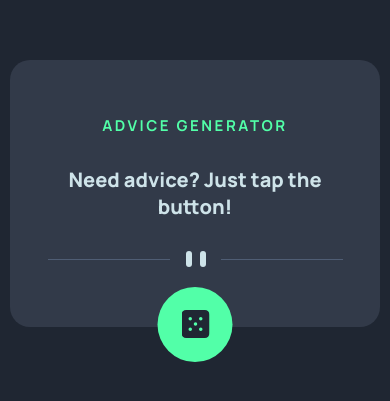
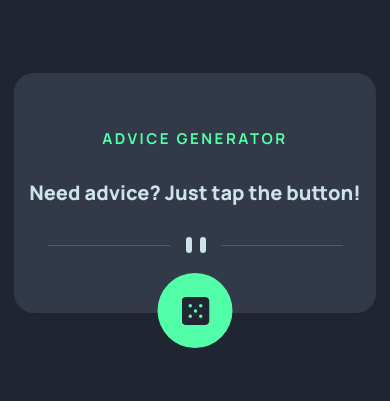
Before and after one commit to amanda-carpenedo/exercicio-advice-generator, a plain HTML site: page index.html in a window 390 px wide. Shown: the part 229-630 px from the top of the page. Drawn offline with Linux system fonts and the light colour scheme; a web font is replaced by a local one.

Commit message:
new commit tamanho da caixa de texto

```diff
--- a/src/css/responsive.css
+++ b/src/css/responsive.css
@@ -12,16 +12,16 @@
     }
 
     .caixa-de-texto {
-    height: 100%;
-    margin: 55px 10px;
-}
+        height: 100%;
+        margin: 55px 10px;
+    }
 
 }
 
 
 @media screen and (max-width: 435px) {
     .cartao {
-      max-width: 400px;
+        max-width: 400px;
 
     }
 
@@ -29,8 +29,13 @@
 
 @media screen and (max-width: 395px) {
     .cartao {
-      max-width: 370px;
+        max-width: 370px;
 
     }
 
+    .caixa-de-texto {
+        height: 100%;
+        margin: 55px 5px;
+    }
+
 }
```
